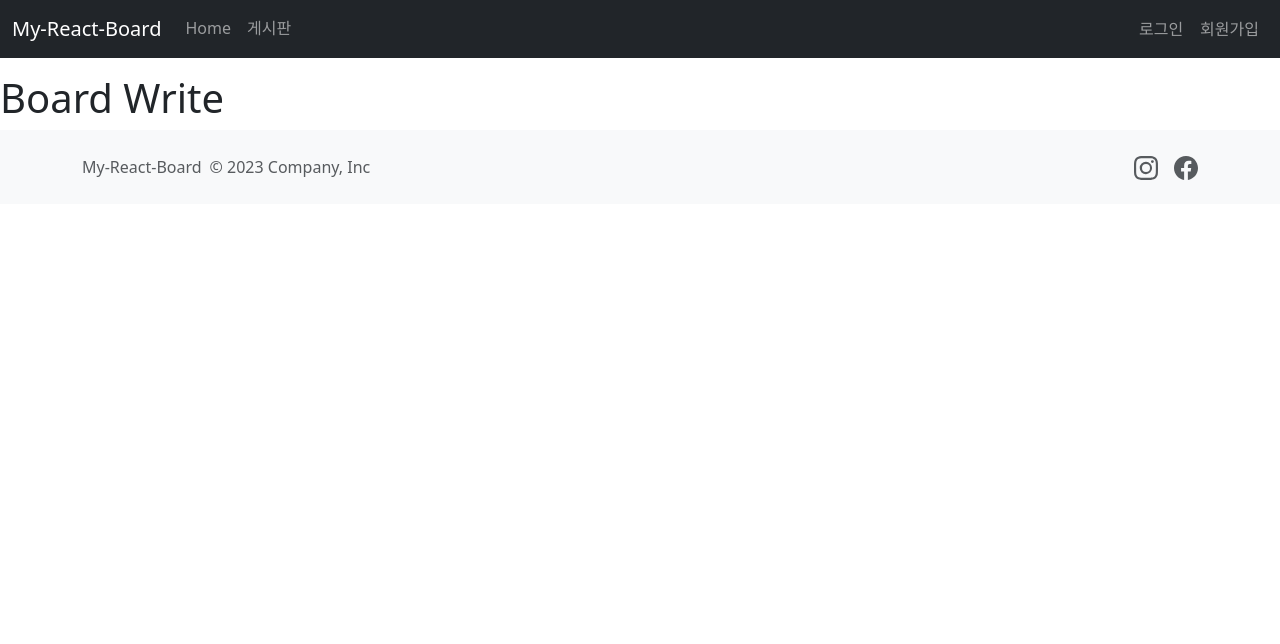
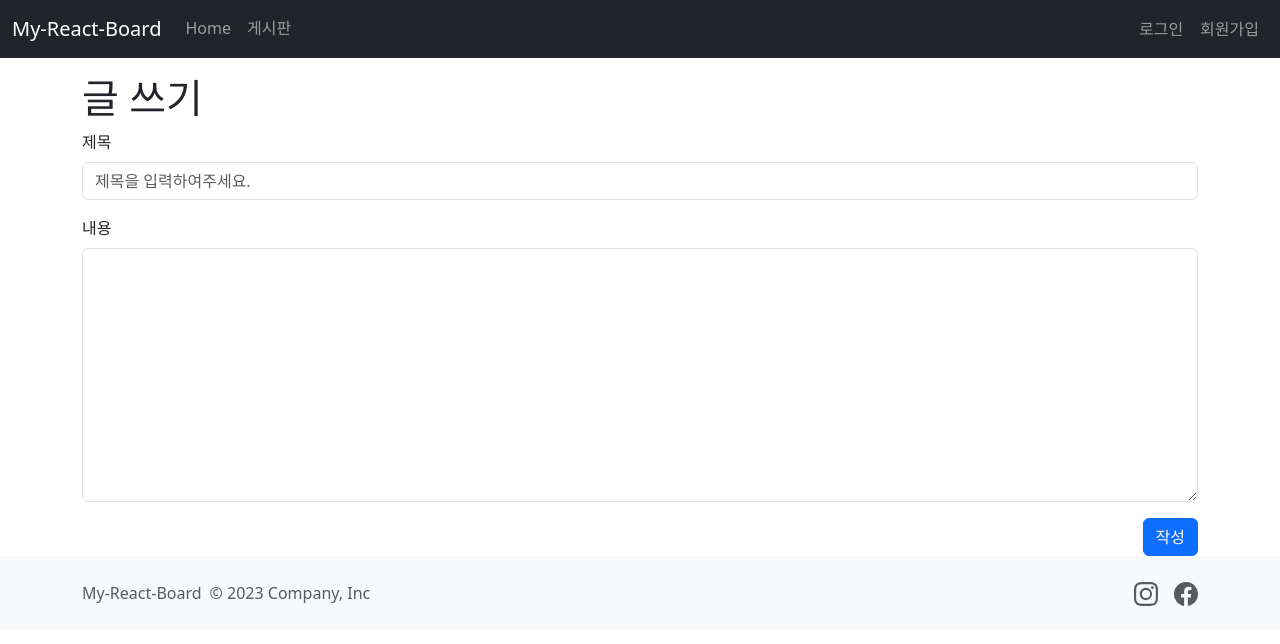
Before and after one commit to Betweak-Lectures/react-router-board, a React (Vite) app: page /board/write in a window 1280 px wide. Shown: the top 644 px of the page. Built offline with nearby package versions, Linux system fonts and the light colour scheme.

Commit message:
board edit

```diff
--- a/src/routes/board/write/page.jsx
+++ b/src/routes/board/write/page.jsx
@@ -1,9 +1,88 @@
-import React from "react";
+import React, { useCallback, useEffect, useState } from "react";
+import { Button, Col, Container, Form, Row } from "react-bootstrap";
+import { useNavigate, useParams } from "react-router-dom";
+import BoardApi from "~/lib/apis/board";
 
 export default function BoardWritePage() {
+  const [title, setTitle] = useState("");
+  const [content, setContent] = useState("");
+  const navigate = useNavigate();
+  const { boardId } = useParams();
+
+  const onSubmit = useCallback(
+    (title, content) => {
+      if (boardId) {
+        // boardEdit 일 경우
+        BoardApi.editBoard({ boardId, title, content }).then((resp) => {
+          navigate(`/board/${boardId}`);
+        });
+      } else {
+        // board Write 일 경우
+        BoardApi.postBoard({ title, content }).then((resp) => {
+          navigate("/board");
+        });
+      }
+    },
+    [navigate, boardId]
+  );
+
+  useEffect(() => {
+    if (boardId) {
+      // boardEdit 일 경우 초기값 설정
+      BoardApi.fetchBoardDetail(boardId).then((board) => {
+        setTitle(board.title);
+        setContent(board.content);
+      });
+    }
+  }, [boardId]);
+
   return (
-    <>
-      <h1>Board Write</h1>
-    </>
+    <Container>
+      <Row>
+        <Col>
+          <h1>{boardId ? "글 수정" : "글 쓰기"}</h1>
+        </Col>
+      </Row>
+      <Row>
+        <Col>
+          <Form>
+            <Form.Group className="mb-3" controlId="exampleForm.ControlInput1">
+              <Form.Label>제목</Form.Label>
+              <Form.Control
+                value={title}
+                onChange={(e) => {
+                  setTitle(e.target.value);
+                }}
+                type="text"
+                placeholder="제목을 입력하여주세요."
+              />
+            </Form.Group>
+            <Form.Group
+              className="mb-3"
+              controlId="exampleForm.ControlTextarea1"
+            >
+              <Form.Label>내용</Form.Label>
+              <Form.Control
+                onChange={(e) => {
+                  setContent(e.target.value);
+                }}
+                value={content}
+                as="textarea"
+                rows={10}
+              />
+            </Form.Group>
+            <Button
+              onClick={() => {
+                onSubmit(title, content);
+              }}
+              style={{ float: "right" }}
+              type="button"
+            >
+              작성
+            </Button>
+          </Form>
+        </Col>
+      </Row>
+    </Container>
   );
 }
```
